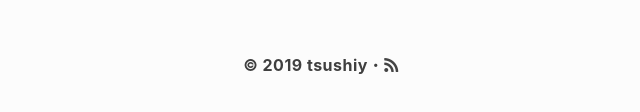
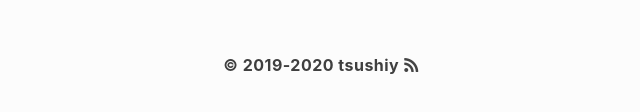
Before and after one commit to tsushiy/tsushiy.com, a Gatsby site: page / in a window 1280 px wide. Shown: the part 406-518 px from the top of the page, 319-959 px from the left. Built offline with nearby package versions, Linux system fonts and the light colour scheme; Gatsby itself is replaced by a stand-in of ours.

Commit message:
Modify copyright

```diff
--- a/data/SiteConfig.js
+++ b/data/SiteConfig.js
@@ -21,7 +21,7 @@ const config = {
       iconClassName: "fab fa-github"
     }
   ],
-  copyright: "© 2019 tsushiy", // Copyright string for the footer of the website and RSS feed.
+  copyright: "© 2019-2020 tsushiy", // Copyright string for the footer of the website and RSS feed.
   themeColor: "#c62828", // Used for setting manifest and progress theme colors.
   backgroundColor: "#e0e0e0" // Used for setting manifest background color.
 };
--- a/src/components/Footer.jsx
+++ b/src/components/Footer.jsx
@@ -30,7 +30,7 @@ const Footer = () => {
     <footer className={classes.footer}>
       <div className={classes.noticeContainer}>
         <h4>{copyright}</h4>
-        <span>・</span>
+        &nbsp;
         <a
           href={rssUrl}
           target="_blank"
```
